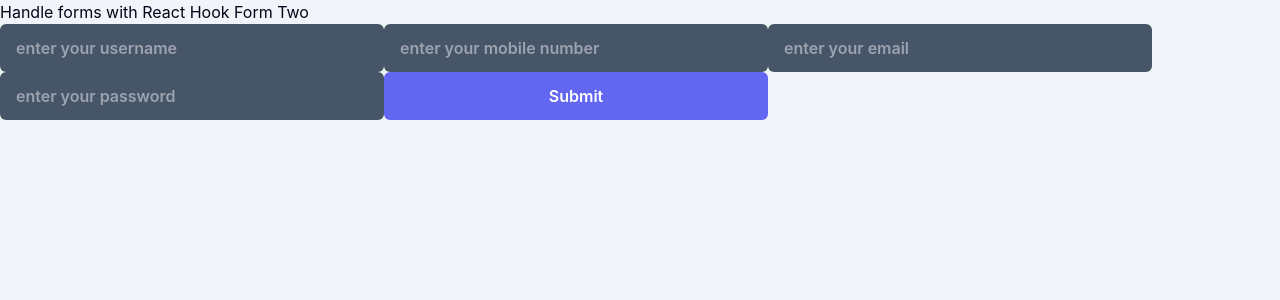
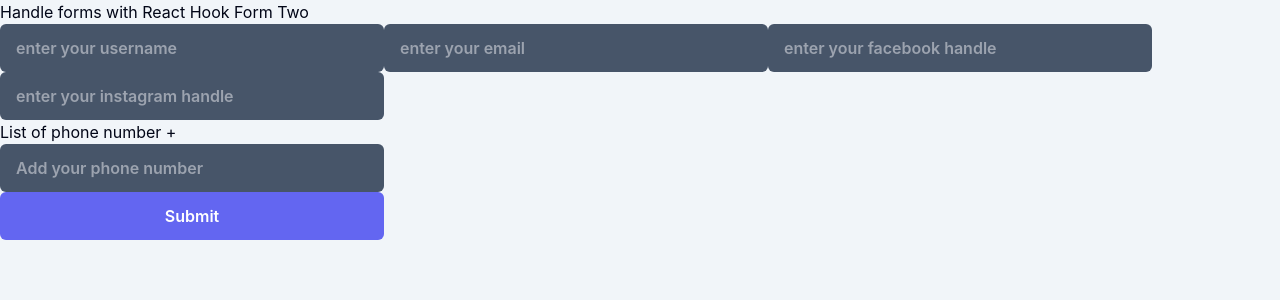
Before and after one commit to designervenkat/react-workspace-idx, a React (Vite) app in the folder 05-react-handle-forms/: page / in a window 1280 px wide. Shown: the top 300 px of the page. Built offline with nearby package versions, Linux system fonts and the light colour scheme; no server answers.

Commit message:
react-hook-form dynamic values array and objects

```diff
--- a/05-react-handle-forms/src/App.jsx
+++ b/05-react-handle-forms/src/App.jsx
@@ -1,5 +1,6 @@
 import ReactHookForm from "./components/react-hook-form";
 import ReactHookFormTwo from "./components/react-hook-form-two";
+import ReactHookFormThree from "./components/rhf-form";
 import SimpleForm from "./components/simple-form";
 
 function App() {
@@ -7,7 +8,7 @@ function App() {
 
 
   return (
-    <ReactHookFormTwo/>
+    <ReactHookFormThree />
   );
 }
 
--- /dev/null
+++ b/05-react-handle-forms/src/components/rhf-form.jsx
@@ -0,0 +1,164 @@
+import { useForm, useFieldArray } from "react-hook-form";
+import { DevTool } from "@hookform/devtools";
+import Loader from "./shared/Loader";
+
+export default function ReactHookFormThree() {
+  const {
+    register,
+    handleSubmit,
+    control,
+    formState: { errors, isSubmitting },
+  } = useForm({
+    defaultValues: {
+      username: "",
+      email: "",
+      social: {
+        facebook: "",
+        instagram: "",
+      },
+      checkbox: [],
+      mobileNumbers: [{ number: "" }],
+    },
+  });
+
+  const { fields, append, remove } = useFieldArray({
+    name: "mobileNumbers",
+    control,
+  });
+
+  // custom handle function
+  const onSubmit = async ({ username, email, social, checkbox }) => {
+    await new Promise((resolve) => setTimeout(resolve, 1000));
+    console.log({ username, email, social, checkbox });
+  };
+
+  return (
+    <div className="h-screen w-full max-w-7xl mx-auto grid place-content-center">
+      <div className="flex flex-col gap-y-6">
+        <h2 className="text-xl font-bold mb-6">
+          Handle forms with React Hook Form Two
+        </h2>
+
+        <form
+          className="flex flex-col gap-y-6"
+          onSubmit={handleSubmit(onSubmit)}
+        >
+          <input
+            type="text"
+            placeholder="enter your username"
+            className="form-input"
+            {...register("username", {
+              required: "Username is required",
+              minLength: {
+                value: 5,
+                message: "Username must be at least 5 characters",
+              },
+            })}
+          />
+          {errors.username && (
+            <span className="text-red-400 block">
+              {errors.username?.message}
+            </span>
+          )}
+
+          <input
+            type="text"
+            placeholder="enter your email"
+            className="form-input"
+            {...register("email", {
+              required: "email is required",
+              pattern: {
+                value: /^[A-Z0-9._%+-]+@[A-Z0-9.-]+\.[A-Z]{2,}$/i,
+                message: "Invalid email address",
+              },
+            })}
+          />
+          {errors.email && (
+            <span className="text-red-400 block">{errors.email?.message}</span>
+          )}
+
+          <input
+            type="text"
+            placeholder="enter your facebook handle"
+            className="form-input"
+            {...register("social.facebook")}
+          />
+          <input
+            type="text"
+            placeholder="enter your instagram handle"
+            className="form-input"
+            {...register("social.instagram")}
+          />
+
+          {/* <div className="flex items-center justify-between gap-x-2">
+            <input
+              {...register("checkbox")}
+              type="checkbox"
+              className="text-white"
+              value="Superman"
+            />
+
+            <input
+              {...register("checkbox")}
+              type="checkbox"
+              className="text-white"
+              value="Flash"
+            />
+
+            <input
+              {...register("checkbox")}
+              type="checkbox"
+              className="text-white"
+              value="Batman"
+            />
+          </div> */}
+
+          <div>
+            <div className="flex items-center justify-between gap-x-2">
+              <label> List of phone number </label>
+              <button
+                className="w-16 h-6 rounded-sm bg-green-500 text-2xl flex items-center justify-center"
+                type="button"
+                onClick={() => append({ number: "" })}
+              >
+                +
+              </button>
+            </div>
+
+            <div className="flex items-center justify-between gap-x-2">
+              <div className="my-2">
+                {fields.map((item, index) => (
+                  <div className="form-control" key={item.id}>
+                    <input
+                      type="text"
+                      className="form-input "
+                      {...register(`mobileNumbers.${index}.number`)}
+                      placeholder="Add your phone number"
+                    />
+                    {index > 0 && (
+                      <button
+                        className="w-10 h-10 rounded-full bg-orange-500 text-2xl"
+                        type="button"
+                        onClick={() => remove(index)}
+                      >
+                        -
+                      </button>
+                    )}
+                  </div>
+                ))}
+              </div>
+            </div>
+          </div>
+
+          <button
+            type="submit"
+            className="form-button flex justify-center items-center"
+          >
+            {isSubmitting ? <Loader /> : "Submit"}
+          </button>
+        </form>
+      </div>
+      <DevTool control={control} />
+    </div>
+  );
+}
```
